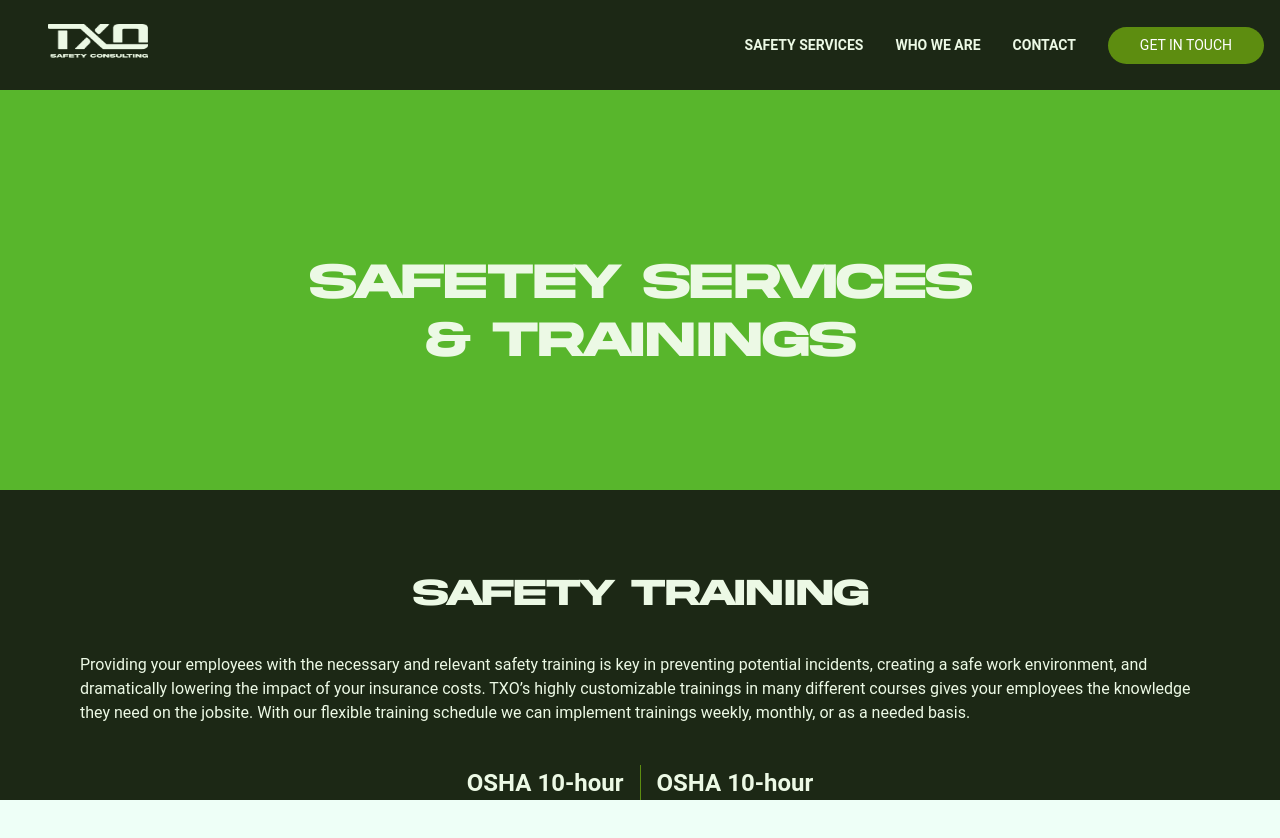
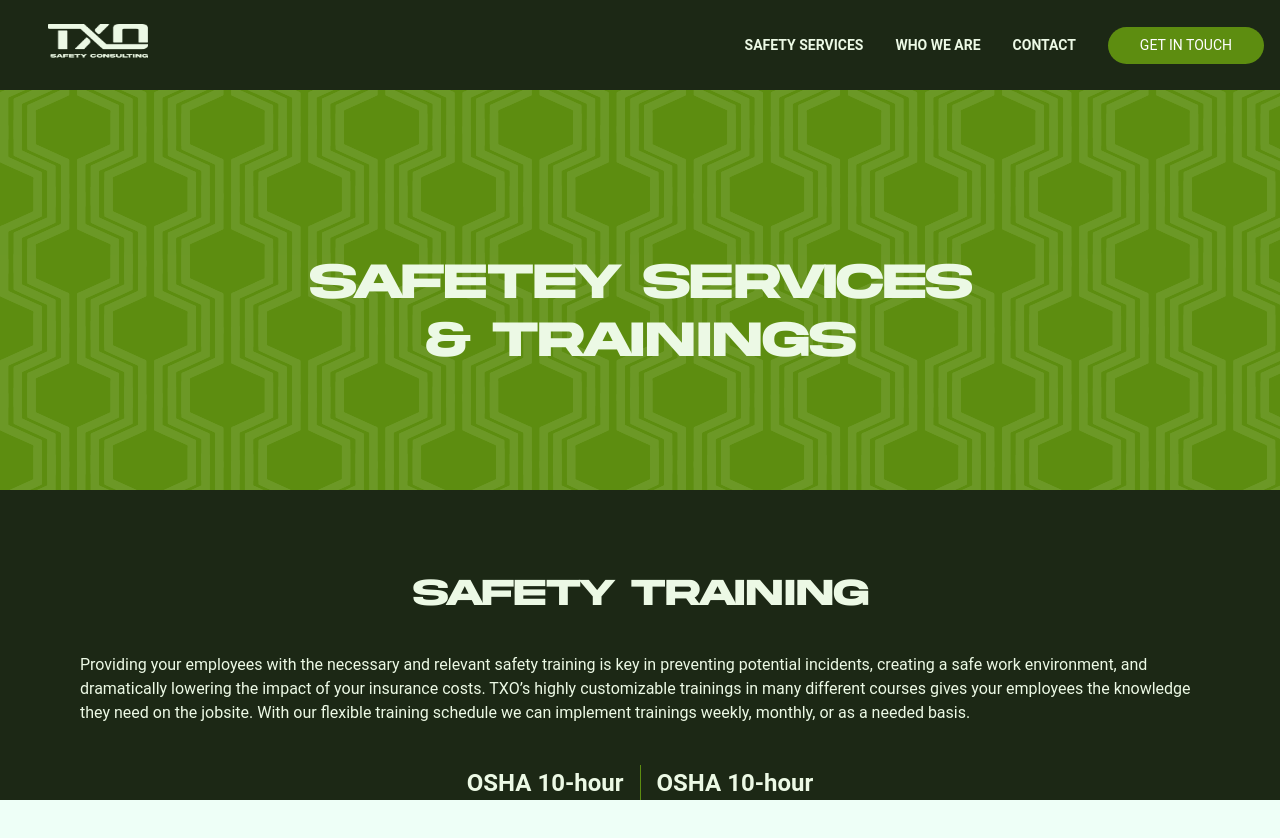
Before and after one commit to acostahf/TXO, a Next.js app: page /services in a window 1280 px wide. Shown: the top 838 px of the page. Built offline with nearby package versions, Linux system fonts and the light colour scheme.

Commit message:
recent update to sytle

```diff
--- a/components/Hero.js
+++ b/components/Hero.js
@@ -12,10 +12,7 @@ import { Input, InputGroup, InputRightAddon } from "@chakra-ui/react";
 
 export const Hero = () => {
   return (
-    <Box>
-      <SimpleGrid
-        minH="80vh"
-        columns={{ base: 1, sm: 1, md: 2 }}
+    <Box
       bg="brand.200"
       bgImage={"url('/mid-pattern.svg')"}
       bgPosition="center"
@@ -23,6 +20,7 @@ export const Hero = () => {
       bgRepeat="no-repeat"
       color="brand.300"
     >
+      <SimpleGrid minH="80vh" columns={{ base: 1, sm: 1, md: 2 }}>
         <Flex justify="center" align="center" flexDirection="column" p="10">
           <Stack spacing={10}>
             <Box>
--- a/section/homepage/services.js
+++ b/section/homepage/services.js
@@ -19,7 +19,7 @@ const servicesItems = [
   {
     title: "SAFETY TRAINING",
     des: "Providing your employees with the necessary and relevant safety training is key in preventing potential incidents, creating a safe work environment, and dramatically lowering the impact of your insurance costs. TXO’s highly customizable trainings in many different courses gives your employees the knowledge they need on the jobsite. With our flexible training schedule we can implement trainings weekly, monthly, or as a needed basis.",
-    src: "/safety-training.jpg",
+    src: "/safety-training.png",
   },
 ];
 
--- a/section/servicespage/ServicesHero.js
+++ b/section/servicespage/ServicesHero.js
@@ -9,7 +9,15 @@ import {
 
 export const ServicesHero = () => {
   return (
-    <Box bg="brand.100" color="brand.300">
+    <Box
+      bg="brand.200"
+      color="brand.300"
+      // opacity={".9"}
+      bgImage={"url('/mid-pattern.svg')"}
+      bgPosition="center"
+      bgSize="cover"
+      bgRepeat="no-repeat"
+    >
       <Flex minH="50vh" paddingTop="10" align="center" justify="center">
         <Heading
           className="element"
```
Also changed, not shown: public/safety-training.png (added), 1 other file (tests, documents, lock files or other folders). Lines whose indentation alone changed are shown as unchanged.
